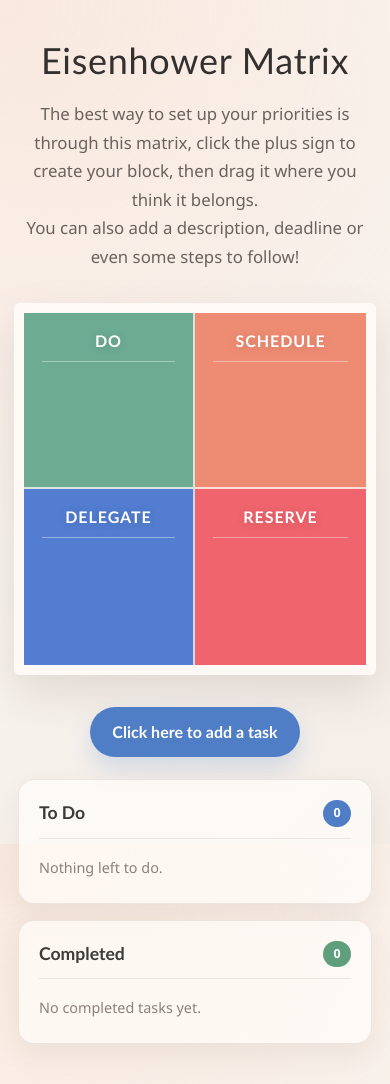
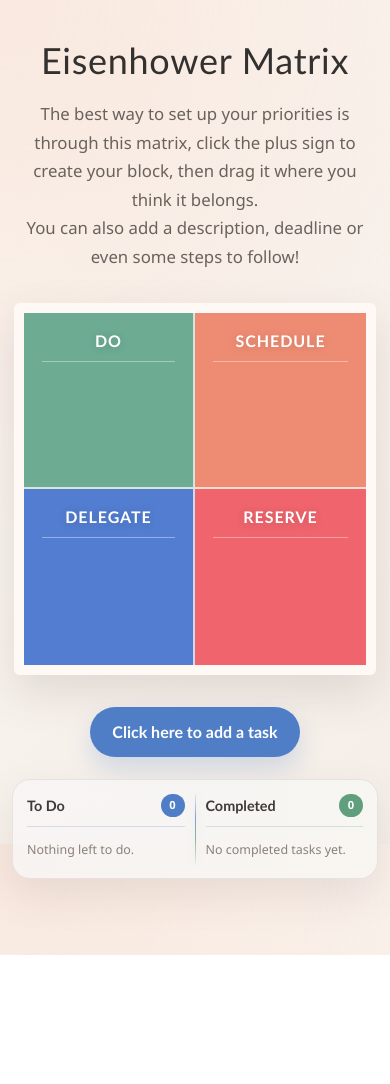
Before and after one commit to rodrigoanasco/EISENHOWER, a Next.js app in the folder eisenhower-matrix/: page / in a window 390 px wide. After the commit the page ends 955 px from the top, so only its background shows below. Built offline with nearby package versions, Linux system fonts and the light colour scheme.

Commit message:
todo chart styled

```diff
--- a/eisenhower-matrix/components/addTasks.jsx
+++ b/eisenhower-matrix/components/addTasks.jsx
@@ -98,6 +98,8 @@ const AddTasks = ({ tasks, setTasks }) => {
           </div>
         </div>
 
+        <div className="task-status-divider" aria-hidden="true" />
+
         <div className="task-status-section completed-section">
           <div className="task-status-heading">
             <h2>Completed</h2>
--- a/eisenhower-matrix/src/app/globals.css
+++ b/eisenhower-matrix/src/app/globals.css
@@ -124,18 +124,34 @@ body {
 .task-status-board {
   width: min(calc(100% - 36px), 48rem);
   display: grid;
-  grid-template-columns: repeat(2, minmax(0, 1fr));
-  gap: 16px;
-  margin: 0 auto;
+  grid-template-columns: minmax(0, 1fr) 2px minmax(0, 1fr);
+  gap: 24px;
+  margin: 0 auto 36px;
+  padding: 24px;
+  border: 1px solid rgba(108, 94, 84, 0.12);
+  border-radius: 22px;
+  background:
+    linear-gradient(90deg, rgba(79, 126, 199, 0.035), rgba(95, 159, 125, 0.035)),
+    rgba(255, 252, 249, 0.78);
+  box-shadow: 0 16px 40px rgba(75, 63, 55, 0.1);
 }
 
 .task-status-section {
   min-width: 0;
-  padding: 20px;
-  border: 1px solid rgba(108, 94, 84, 0.12);
-  border-radius: 16px;
-  background: rgba(255, 252, 249, 0.72);
-  box-shadow: 0 10px 28px rgba(75, 63, 55, 0.08);
+}
+
+.task-status-divider {
+  width: 2px;
+  min-height: 100%;
+  border-radius: 999px;
+  background: linear-gradient(
+    to bottom,
+    rgba(79, 126, 199, 0.12),
+    rgba(79, 126, 199, 0.72) 35%,
+    rgba(95, 159, 125, 0.72) 65%,
+    rgba(95, 159, 125, 0.12)
+  );
+  box-shadow: 0 0 12px rgba(93, 139, 157, 0.2);
 }
 
 .task-status-heading {
@@ -146,6 +162,14 @@ body {
   margin-bottom: 14px;
   padding-bottom: 11px;
   border-bottom: 1px solid rgba(108, 94, 84, 0.12);
+}
+
+.todo-section .task-status-heading {
+  border-bottom-color: rgba(79, 126, 199, 0.22);
+}
+
+.completed-section .task-status-heading {
+  border-bottom-color: rgba(95, 159, 125, 0.24);
 }
 
 .task-status-heading h2 {
@@ -185,7 +209,12 @@ body {
   text-align: left;
 }
 
+.todo-section .task-button {
+  border-left: 3px solid rgba(79, 126, 199, 0.7);
+}
+
 .completed-task-list .task-button {
+  border-left: 3px solid rgba(95, 159, 125, 0.7);
   color: #75746f;
   background: rgba(242, 242, 237, 0.9);
   text-decoration: line-through;
@@ -419,6 +448,34 @@ body {
   }
 
   .task-status-board {
-    grid-template-columns: 1fr;
+    width: min(calc(100% - 24px), 48rem);
+    grid-template-columns: minmax(0, 1fr) 1px minmax(0, 1fr);
+    gap: 10px;
+    padding: 14px;
+    border-radius: 18px;
+  }
+
+  .task-status-divider {
+    width: 1px;
+  }
+
+  .task-status-heading {
+    gap: 6px;
+    margin-bottom: 10px;
+    padding-bottom: 9px;
+  }
+
+  .task-status-heading h2 {
+    font-size: 0.9rem;
+  }
+
+  .task-status-heading span {
+    min-width: 24px;
+    padding: 3px 6px;
+    font-size: 0.7rem;
+  }
+
+  .empty-task-list {
+    font-size: 0.78rem;
   }
 }
```
